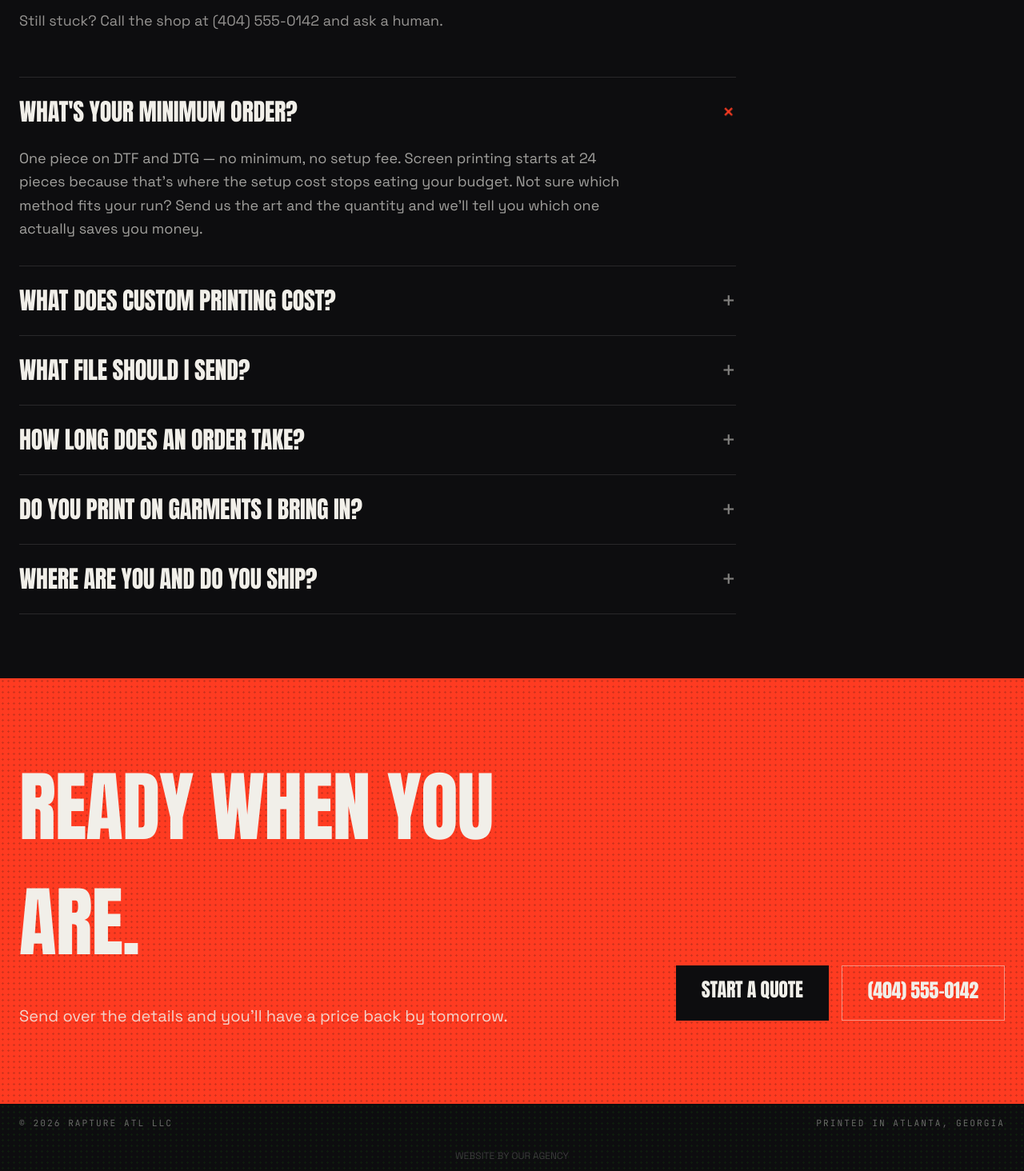
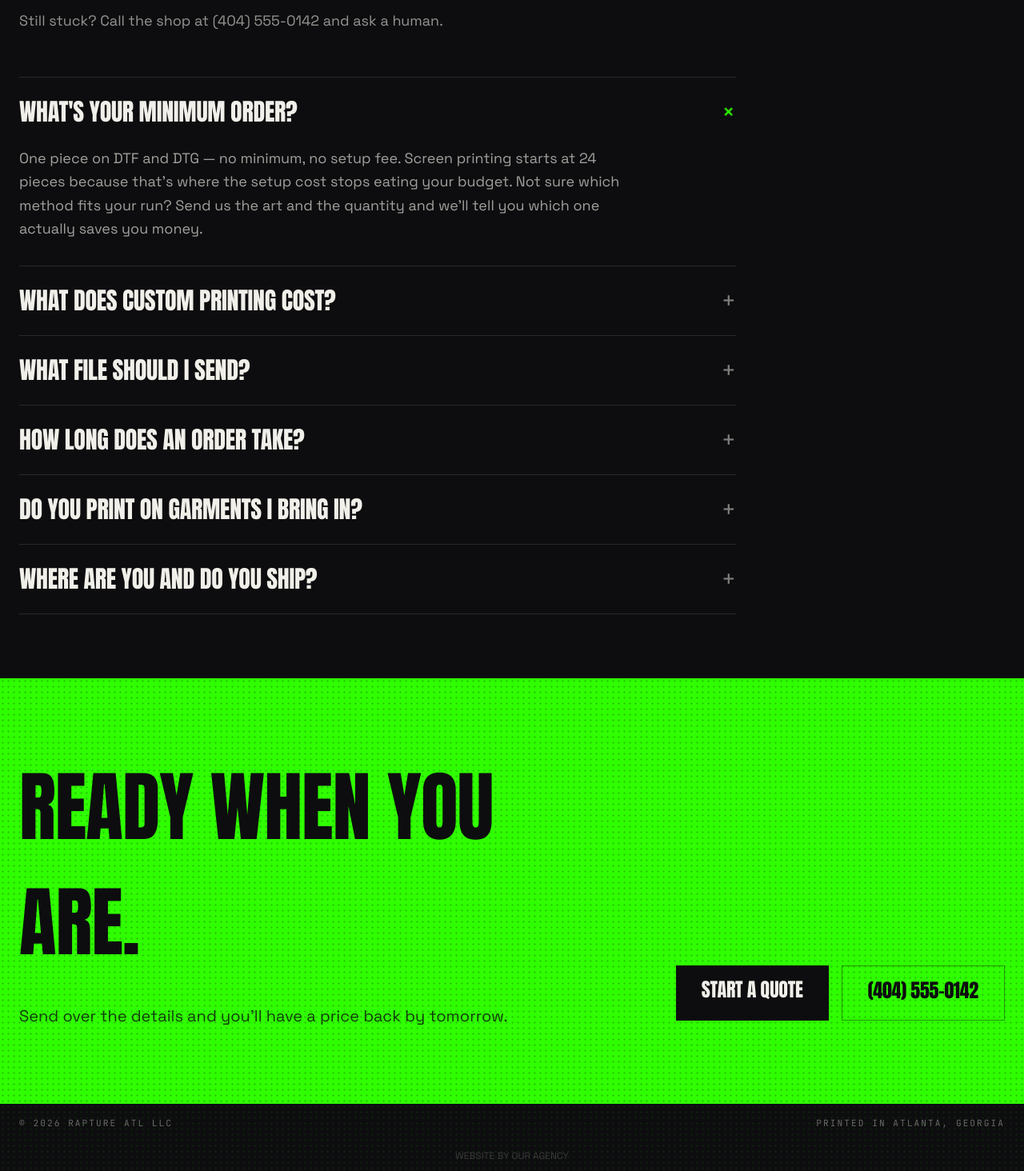
Before and after one commit to Domuto/rapture-atl, a Next.js app: page /faq in a window 1280 px wide. Shown: the part 287-1751 px from the top of the page at 80% size. Built offline with nearby package versions, Linux system fonts and the light colour scheme; no server answers.

Commit message:
All accents green; dark text on filled buttons

```diff
--- a/src/app/contact/page.tsx
+++ b/src/app/contact/page.tsx
@@ -69,7 +69,7 @@ export default function ContactPage() {
           <h2 className="display text-3xl">Have a job in mind?</h2>
           <p className="mt-2 text-paper/60">The quote form gets you a real number fastest.</p>
         </div>
-        <Link href="/quote" className="bg-spot px-8 py-5 text-center transition-transform hover:-translate-y-0.5">
+        <Link href="/quote" className="bg-spot px-8 py-5 text-center text-ink transition-transform hover:-translate-y-0.5">
           <span className="display text-2xl">Get a quote</span>
         </Link>
       </div>
--- a/src/app/globals.css
+++ b/src/app/globals.css
@@ -11,7 +11,7 @@
   --color-ink-3: #232329;
   --color-paper: #f1efe9;
   --color-paper-2: #e2ded3;
-  --color-spot: #ff3b21;
+  --color-spot: #2fff00;
   --color-flash: #2fff00;
   --color-gold: #ffc93c;
 
--- a/src/app/not-found.tsx
+++ b/src/app/not-found.tsx
@@ -13,7 +13,7 @@ export default function NotFound() {
         looking for.
       </p>
       <div className="mt-10 flex flex-wrap gap-4">
-        <Link href="/" className="bg-spot px-8 py-5 transition-transform hover:-translate-y-0.5">
+        <Link href="/" className="bg-spot px-8 py-5 text-ink transition-transform hover:-translate-y-0.5">
           <span className="display text-2xl">Back home</span>
         </Link>
         <Link
--- a/src/app/services/[slug]/page.tsx
+++ b/src/app/services/[slug]/page.tsx
@@ -86,7 +86,7 @@ export default async function ServicePage({ params }: Params) {
         <div className="mt-16 flex flex-wrap gap-4">
           <Link
             href="/quote"
-            className="bg-spot px-8 py-5 transition-transform hover:-translate-y-0.5"
+            className="bg-spot px-8 py-5 text-ink transition-transform hover:-translate-y-0.5"
           >
             <span className="display text-2xl">Quote this job</span>
           </Link>
--- a/src/components/CtaBanner.tsx
+++ b/src/components/CtaBanner.tsx
@@ -10,7 +10,7 @@ export default function CtaBanner({
   body?: string;
 }) {
   return (
-    <section className="relative overflow-hidden bg-spot text-paper">
+    <section className="relative overflow-hidden bg-flash text-ink">
       <div
         aria-hidden="true"
         className="halftone pointer-events-none absolute inset-0 text-ink/20"
@@ -20,18 +20,18 @@ export default function CtaBanner({
           <h2 className="text-[clamp(2.5rem,8vw,6rem)]">
             <Misprint plain>{title}</Misprint>
           </h2>
-          <p className="mt-6 text-lg text-paper/85 sm:text-xl">{body}</p>
+          <p className="mt-6 text-lg text-ink/80 sm:text-xl">{body}</p>
         </div>
         <div className="flex flex-col gap-4 sm:flex-row lg:pb-2">
           <Link
             href="/quote"
-            className="bg-ink px-8 py-5 text-center transition-transform hover:-translate-y-0.5"
+            className="bg-ink px-8 py-5 text-center text-paper transition-transform hover:-translate-y-0.5"
           >
             <span className="display text-2xl">Start a quote</span>
           </Link>
           <a
             href={site.phoneHref}
-            className="border border-paper/50 px-8 py-5 text-center transition-colors hover:bg-paper hover:text-ink"
+            className="border border-ink/40 px-8 py-5 text-center transition-colors hover:bg-ink hover:text-paper"
           >
             <span className="display text-2xl">{site.phone}</span>
           </a>
--- a/src/components/Hero.tsx
+++ b/src/components/Hero.tsx
@@ -33,7 +33,7 @@ export default function Hero() {
           <div className="flex flex-wrap items-center gap-4">
             <Link
               href="/quote"
-              className="group flex items-center gap-3 bg-spot px-7 py-4 text-paper transition-transform hover:-translate-y-0.5"
+              className="group flex items-center gap-3 bg-spot px-7 py-4 text-ink transition-transform hover:-translate-y-0.5"
             >
               <span className="display text-2xl">Get a quote</span>
               <span aria-hidden="true" className="transition-transform group-hover:translate-x-1">
--- a/src/components/QuoteForm.tsx
+++ b/src/components/QuoteForm.tsx
@@ -165,7 +165,7 @@ export default function QuoteForm({ initialService = "" }: { initialService?: st
           type="file"
           accept="image/*,.pdf,.ai,.eps,.psd,.svg"
           multiple
-          className="block w-full cursor-pointer border border-paper/20 bg-ink-2 text-paper/70 file:mr-4 file:cursor-pointer file:border-0 file:bg-spot file:px-5 file:py-3.5 file:text-paper file:transition-colors hover:file:brightness-110 focus:border-spot focus:outline-none"
+          className="block w-full cursor-pointer border border-paper/20 bg-ink-2 text-paper/70 file:mr-4 file:cursor-pointer file:border-0 file:bg-spot file:px-5 file:py-3.5 file:text-ink file:transition-colors hover:file:brightness-110 focus:border-spot focus:outline-none"
         />
         <p className="mt-2 text-sm text-paper/40">
           PNG, JPG, PDF, AI, EPS, PSD or SVG. Up to 5MB total.
@@ -205,7 +205,7 @@ export default function QuoteForm({ initialService = "" }: { initialService?: st
         <button
           type="submit"
           disabled={status === "sending"}
-          className="w-full bg-spot px-8 py-5 text-paper transition-transform hover:-translate-y-0.5 disabled:cursor-not-allowed disabled:opacity-60 sm:w-auto"
+          className="w-full bg-flash px-8 py-5 text-ink transition-transform hover:-translate-y-0.5 disabled:cursor-not-allowed disabled:opacity-60 sm:w-auto"
         >
           <span className="display text-2xl">
             {status === "sending" ? "Sending…" : "Send quote request"}
--- a/src/components/WorkGrid.tsx
+++ b/src/components/WorkGrid.tsx
@@ -49,7 +49,7 @@ export default function WorkGrid() {
               aria-pressed={active}
               className={`label border px-5 py-3 transition-colors ${
                 active
-                  ? "border-spot bg-spot text-paper"
+                  ? "border-spot bg-spot text-ink"
                   : "border-paper/20 text-paper/60 hover:border-paper hover:text-paper"
               }`}
             >
```
